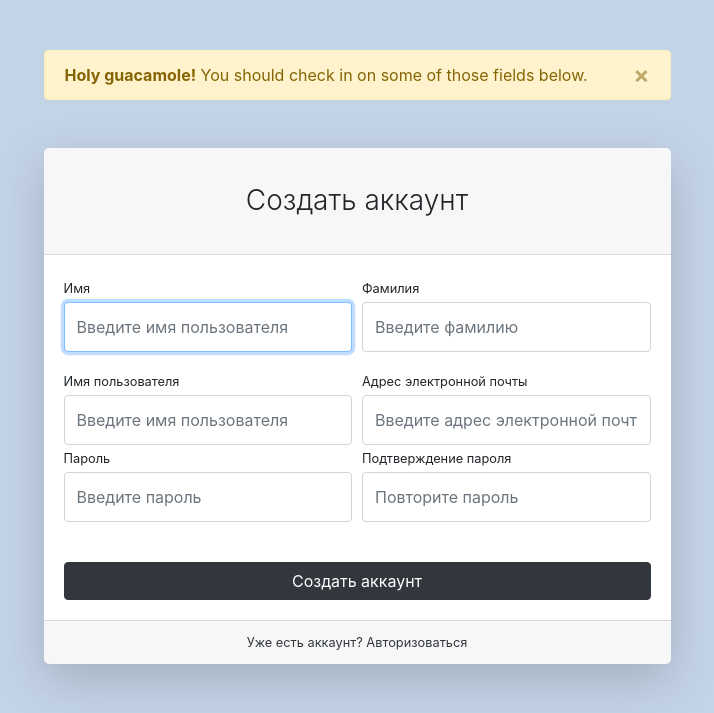
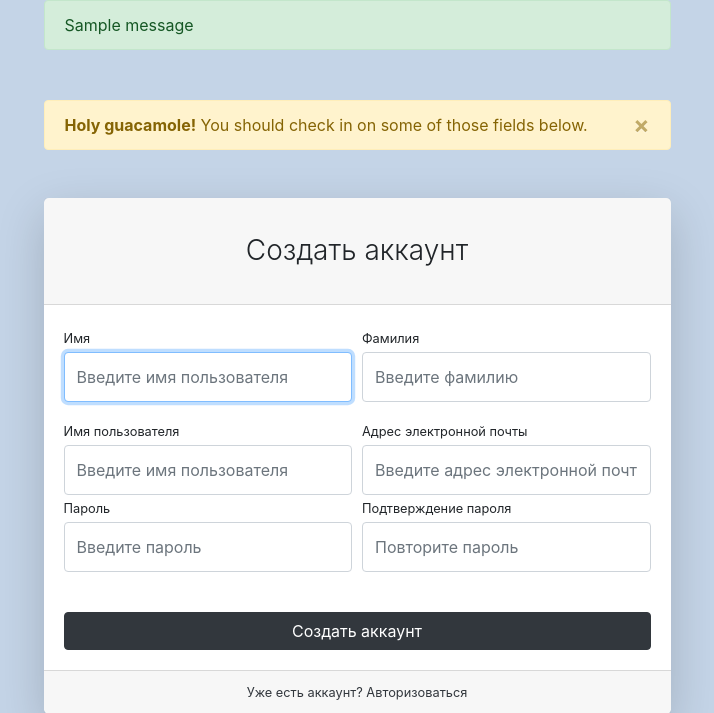
Before and after one commit to Akishev23/geekshop, a Django app: page /users/register/ in a window 1280 px wide. Shown: the top 713 px of the page, without its empty margins (283-997 px from the left). Run offline with Django 3.2, Linux system fonts and the light colour scheme; tables that the repository leaves empty hold one stand-in row (values such as "Sample post"); one stand-in notice (Sample message) is shown; some libraries are stand-ins or nearby versions.

Commit message:
improved register, login

```diff
--- a/templates/inc/_nav_header.html
+++ b/templates/inc/_nav_header.html
@@ -20,7 +20,7 @@
                     </li>
                 {% else %}
                     <li class="nav-item">
-                        <a class="nav-link" href="{{ user }}">User
+                        <a class="nav-link" href="{{ user }}">{{ user }}
                             <i class="fas fa-user-circle"></i>
                         </a>
                     </li>
--- a/users/templates/users/register.html
+++ b/users/templates/users/register.html
@@ -4,6 +4,21 @@
 {% block form %}
     <div class="row justify-content-center">
         <div class="col-lg-7">
+
+            {% if messages %}
+                {% for message in messages %}
+                    {% if message.tags == 'error' %}
+                        <div class="alert alert-danger" role="alert">
+                            {{ message }}
+                        </div>
+                    {% else %}
+                        <div class="alert alert-{{ message.tags }}" role="alert">
+                            {{ message }}
+                        </div>
+                    {% endif %}
+                {% endfor %}
+            {% endif %}
+
             <div class="alert alert-warning alert-dismissible fade show" role="alert"
                  style="margin-top: 50px;">
                 <strong>Holy guacamole!</strong> You should check in on some of those fields below.
@@ -17,18 +32,18 @@
                 </div>
                 <div class="card-body">
                     <form action="{% url 'users:register' %}" method="POST">
-                        {%  csrf_token %}
+                        {% csrf_token %}
                         <div class="form-row">
                             <div class="col-md-6">
                                 <div class="form-group">
                                     <label class="small mb-1" for="inputFirstName">Имя</label>
-                                    {{form.username}}
+                                    {{ form.username }}
                                 </div>
                             </div>
                             <div class="col-md-6">
                                 <div class="form-group">
                                     <label class="small mb-1" for="inputLastName">Фамилия</label>
-                                    {{form.last_name}}
+                                    {{ form.last_name }}
                                 </div>
                             </div>
                         </div>
@@ -36,26 +51,26 @@
                             <div class="col-md-6">
                                 <label class="small mb-1" for="inputUsername">Имя
                                     пользователя</label>
-                                {{form.username}}
+                                {{ form.username }}
                             </div>
                             <div class="col-md-6">
                                 <label class="small mb-1" for="inputEmailAddress">Адрес электронной
                                     почты</label>
-                                {{form.email}}
+                                {{ form.email }}
                             </div>
                         </div>
                         <div class="form-row">
                             <div class="col-md-6">
                                 <div class="form-group">
                                     <label class="small mb-1" for="inputPassword">Пароль</label>
-                                    {{form.password1}}
+                                    {{ form.password1 }}
                                 </div>
                             </div>
                             <div class="col-md-6">
                                 <div class="form-group">
                                     <label class="small mb-1" for="inputConfirmPassword">Подтверждение
                                         пароля</label>
-                                     {{form.password2}}
+                                    {{ form.password2 }}
                                 </div>
                             </div>
                         </div>
@@ -66,7 +81,8 @@
                     </form>
                 </div>
                 <div class="card-footer text-center">
-                    <div class="small"><a href="{% url 'users:login' %}">Уже есть аккаунт? Авторизоваться</a>
+                    <div class="small"><a href="{% url 'users:login' %}">Уже есть аккаунт?
+                        Авторизоваться</a>
                     </div>
                 </div>
             </div>
--- a/users/views.py
+++ b/users/views.py
@@ -1,6 +1,7 @@
 from django.http import HttpResponseRedirect
 from django.shortcuts import render
 
+from django.contrib import messages
 from users.forms import UserLoginForm, UserRegisterForm
 from django.contrib import auth
 from django.urls import reverse
@@ -10,14 +11,12 @@ def login(request):
     if request.method == 'POST':
         form = UserLoginForm(data=request.POST)
         if form.is_valid():
-            username = request.POST['username']
-            password = request.POST['password']
-            user = auth.authenticate(username=username, password=password)
+            user = form.get_user()
             if user.is_active:
                 auth.login(request, user)
                 return HttpResponseRedirect(reverse('products:index'))
         else:
-            print(form.errors)
+            messages.error(request, 'Ошибка входа!')
     else:
         form = UserLoginForm()
     return render(request, 'users/login.html', {'title': 'GeeShop - Авторизация',
@@ -28,10 +27,12 @@ def register(request):
     if request.method == 'POST':
         form = UserRegisterForm(data=request.POST)
         if form.is_valid():
-            form.save()
-            return HttpResponseRedirect(reverse('users:login'))
+            user = form.save()
+            auth.login(request, user)
+            messages.success(request, 'Вы успешно зарегистрированы')
+            return HttpResponseRedirect(reverse('products:index'))
         else:
-            print(form.errors)
+            messages.error(request, 'Ошибка регистрации!')
     else:
         form = UserRegisterForm()
 
```
